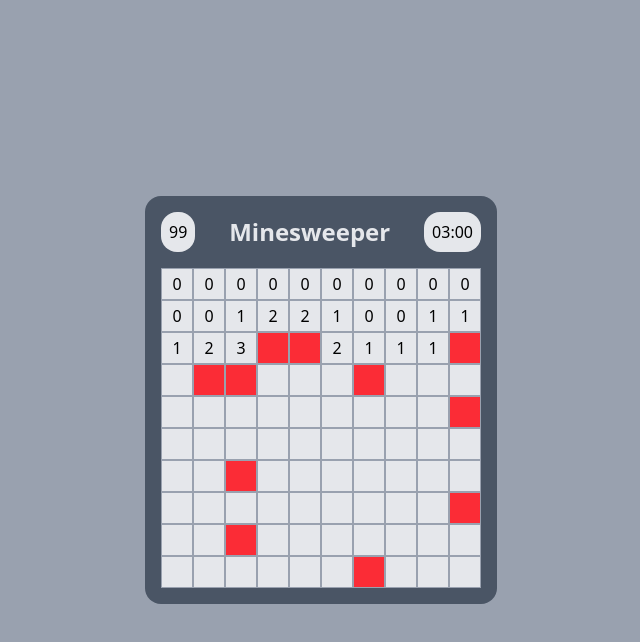
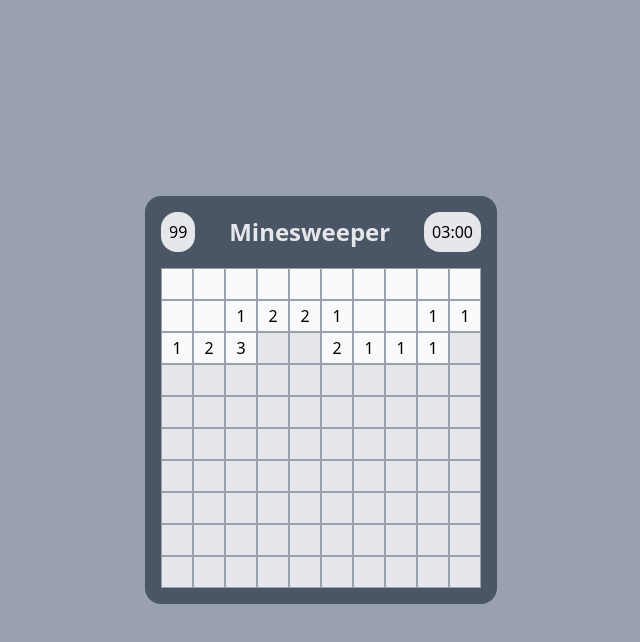
Before and after one commit to whoamizy/minesweeper, a Vue app: page / in a window 1280 px wide. Both pictures are taken after a click on the button 496 px from the left and 284 px from the top of the page. Shown: the top 642 px of the page, without its empty margins (319-959 px from the left). Built offline with nearby package versions, Linux system fonts and the light colour scheme.

Commit message:
feat: styling cell

```diff
--- a/src/components/Cell.vue
+++ b/src/components/Cell.vue
@@ -1,7 +1,40 @@
 <template>
   <button
-    class="flex size-8 cursor-pointer items-center justify-center border border-gray-400 bg-gray-200 transition hover:bg-gray-500"
+    class="flex size-8 items-center justify-center border border-gray-400 transition"
+    :class="{
+      'bg-amber-200': cell.isFlag,
+      'bg-red-500': cell.isOpen && cell.isMine,
+      'bg-gray-50': cell.isOpen && !cell.isMine,
+      'cursor-pointer bg-gray-200 hover:bg-gray-500': !cell.isOpen,
+    }"
+    @click.prevent="emit('openCell', cell.id)"
+    @click.prevent.right="emit('toggleFlag', cell.id)"
+    @contextmenu.prevent
   >
-    <slot />
+    <span v-if="cell.isMine">
+      <!-- TODO: mine icon -->
+    </span>
+    <span v-else-if="cell.isFlag">
+      <!-- TODO: flag icon -->
+    </span>
+    <span v-else-if="cell.isOpen">
+      {{ cell.minesAround !== 0 ? cell.minesAround : '' }}
+    </span>
   </button>
 </template>
+
+<script setup lang="ts">
+import type { ICell } from '@/stores/useCellsStore/types';
+
+interface IProps {
+  cell: ICell;
+}
+
+interface IEmits {
+  (e: 'openCell', id: number): void;
+  (e: 'toggleFlag', id: number): void;
+}
+
+defineProps<IProps>();
+const emit = defineEmits<IEmits>();
+</script>
--- a/src/components/Cells.vue
+++ b/src/components/Cells.vue
@@ -3,11 +3,9 @@
     <Cell
       v-for="(cell, idx) in board"
       :key="cell.id"
-      :class="{ 'color-white bg-red-500': cell.isMine }"
-      @click="openCell(idx)"
-    >
-      {{ cell.isOpen ? cell.minesAround : '' }}
-    </Cell>
+      :cell
+      @open-cell="openCell(idx)"
+    />
   </div>
 </template>
 
```
